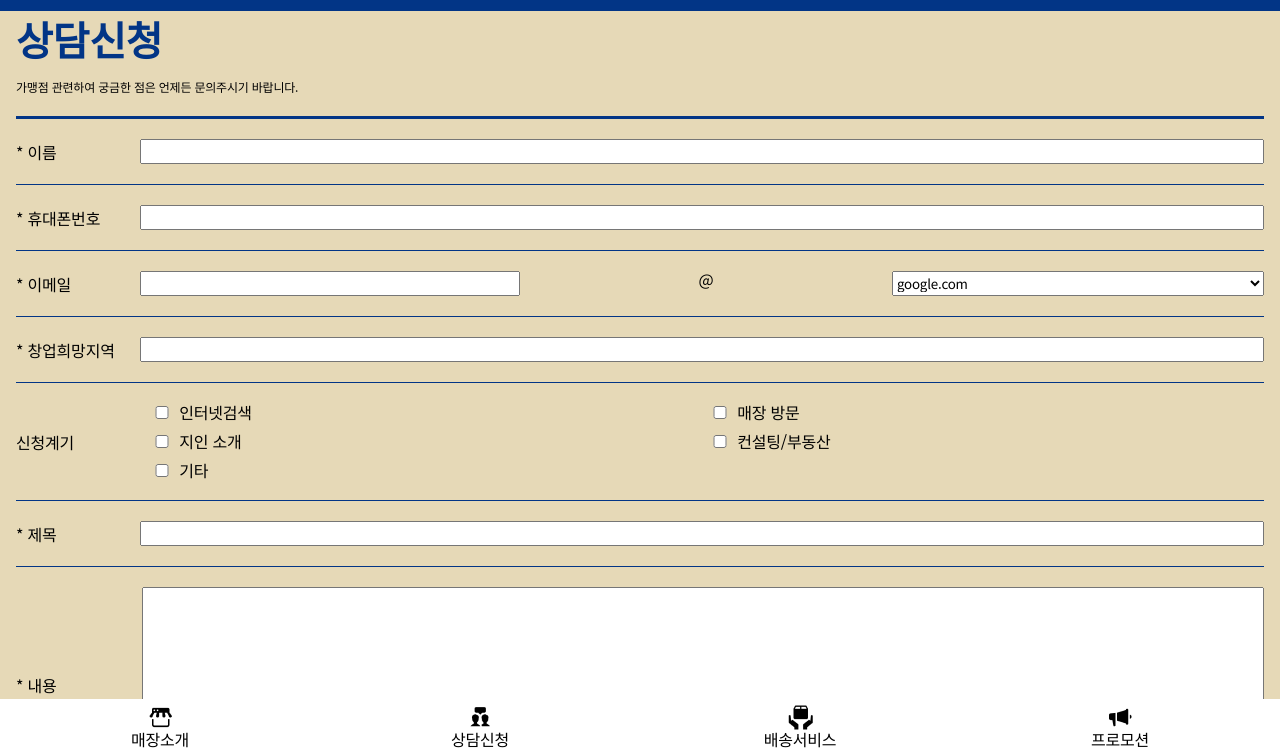
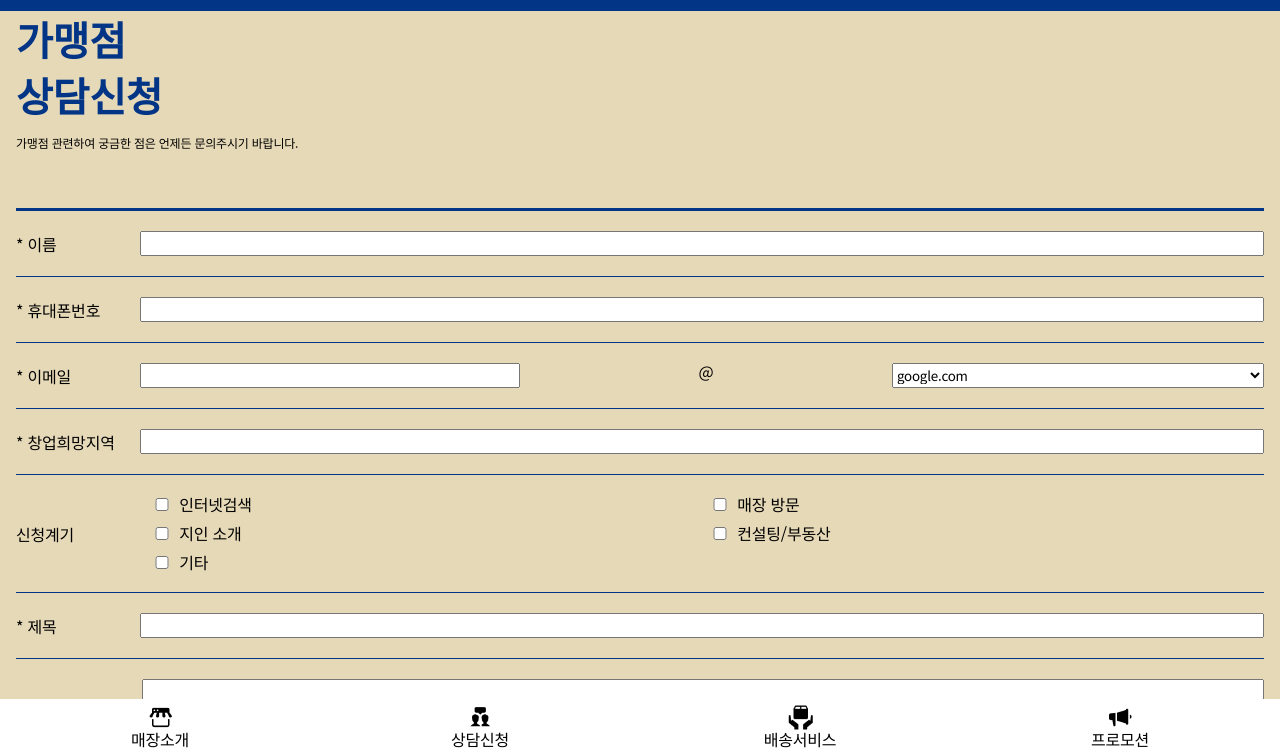
Before and after one commit to ttunmill/paris_baguette_hyunwoo, a plain HTML site: page request.html in a window 1280 px wide. Shown: the part 45-798 px from the top of the page. Drawn offline with Linux system fonts and the light colour scheme.

Commit message:
Update style.css

```diff
--- a/style/style.css
+++ b/style/style.css
@@ -147,7 +147,7 @@ main .consulting_wrap {
     padding: 0 16px;
 }
 main .consulting_wrap .consulting_content01 {
-    padding-bottom: 20px;
+    padding: 56px 0;
     border-bottom: 3px solid #023586;
 }
 main .consulting_wrap .consulting_content01 h2 {line-height: 1.4}
```
